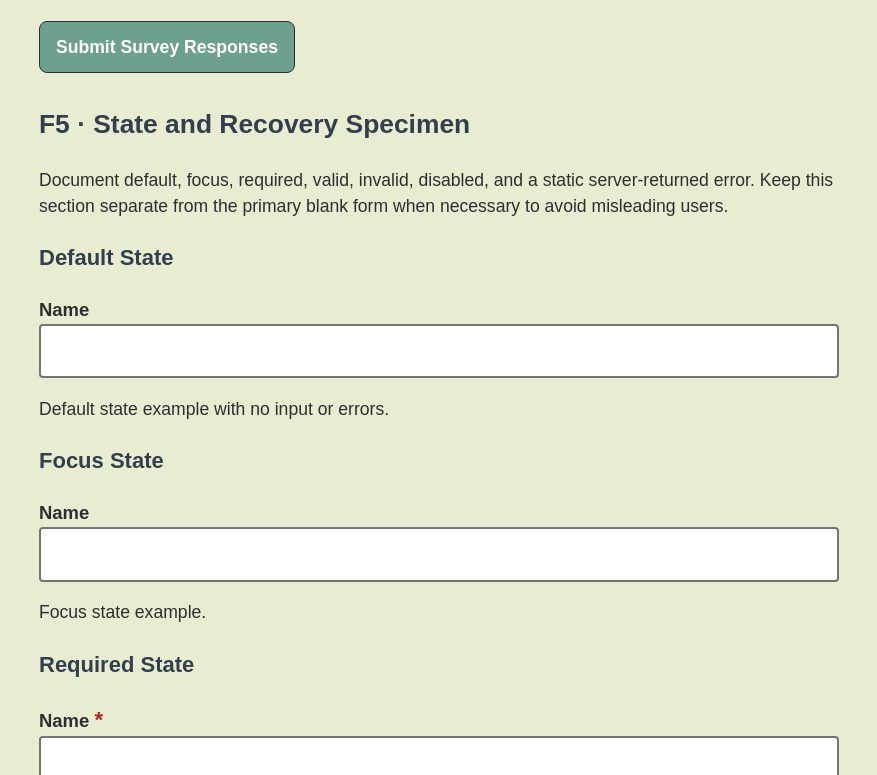
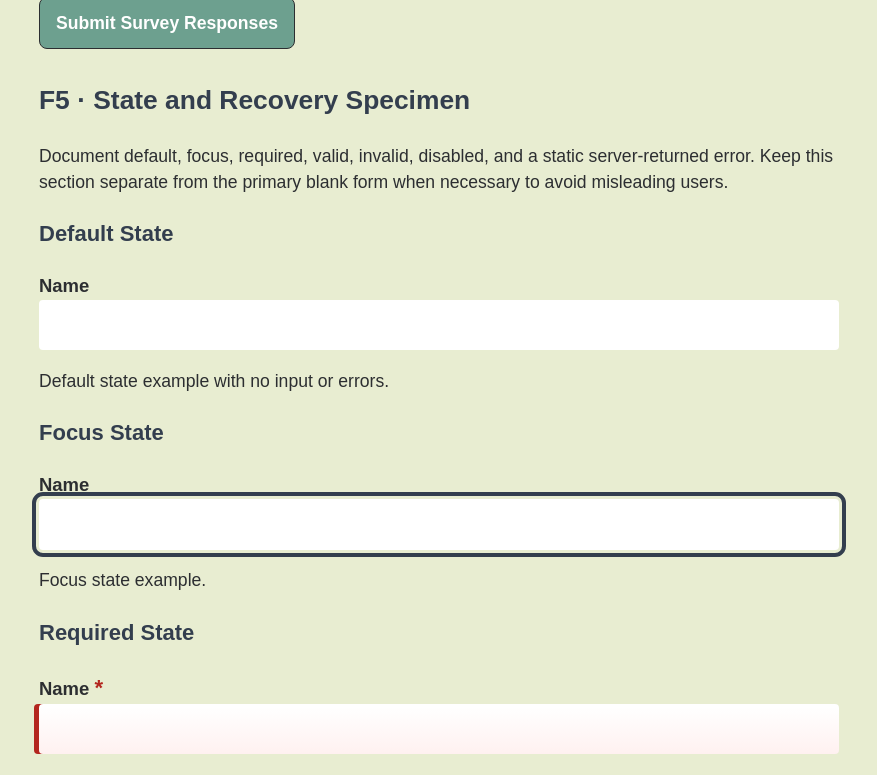
Before and after one commit to glebans-Lebans/Application-Registration-or-Request-Flow, a plain HTML site: page index.html in a window 1280 px wide. Shown: the part 2753-3528 px from the top of the page, without its empty margins (201-1078 px from the left). Drawn offline with Linux system fonts and the light colour scheme; a web font is replaced by a local one.

Commit message:
Remove old root tokens & add form example selectors
Removed old unused root tokens.
Added selectors for form examples in F5 HTML section.

```diff
--- a/styles.css
+++ b/styles.css
@@ -5,17 +5,6 @@
 @import url('https://fonts.googleapis.com/css2?family=Rampart+One&display=swap');
 
 :root{
-    --color-text:#404040;
-    --color-surface:#fff;
-    --color-action:#8c1d40;
-    --color-accent:#ffc627;
-    --color-border:#747474;
-
-    --color-muted:#5c6670;
-    --space-3:1rem;
-    --radius:.5rem;
-    --measure:68ch;
-
     /* Colors */
     --off-white: #e8edd1;
     --light-green: #dff2af;
@@ -48,6 +37,7 @@
     /* Spacing */
     --space-aside: 0.5rem;
     --space-card: 1rem;
+    --measure:68ch;
 
     /* Border */
     --border: 1px solid var(--dark-gray);
@@ -128,7 +118,7 @@
 main{
     max-width:52rem;
     margin:auto;
-    padding:var(--space-3);
+    padding:var(--space-card);
 }
 
 section,form{
@@ -268,6 +258,22 @@
     font-weight: bold;
 }
 
+/* F5 example selectors */
+#focus-example {
+    outline:var(--element-outline);
+    outline-offset:.2rem;
+}
+
+#required-example {
+    background-image: var(--error-gradient);
+    box-shadow: -5px 0px 0px 0px var(--color-error);
+}
+
+#valid-example {
+    box-shadow: -5px 0px 0px 0px var(--color-valid);
+}
+
+/* Media Queries */
 @media (min-width:480px){
     .paired-fields{
         display:grid;
```
